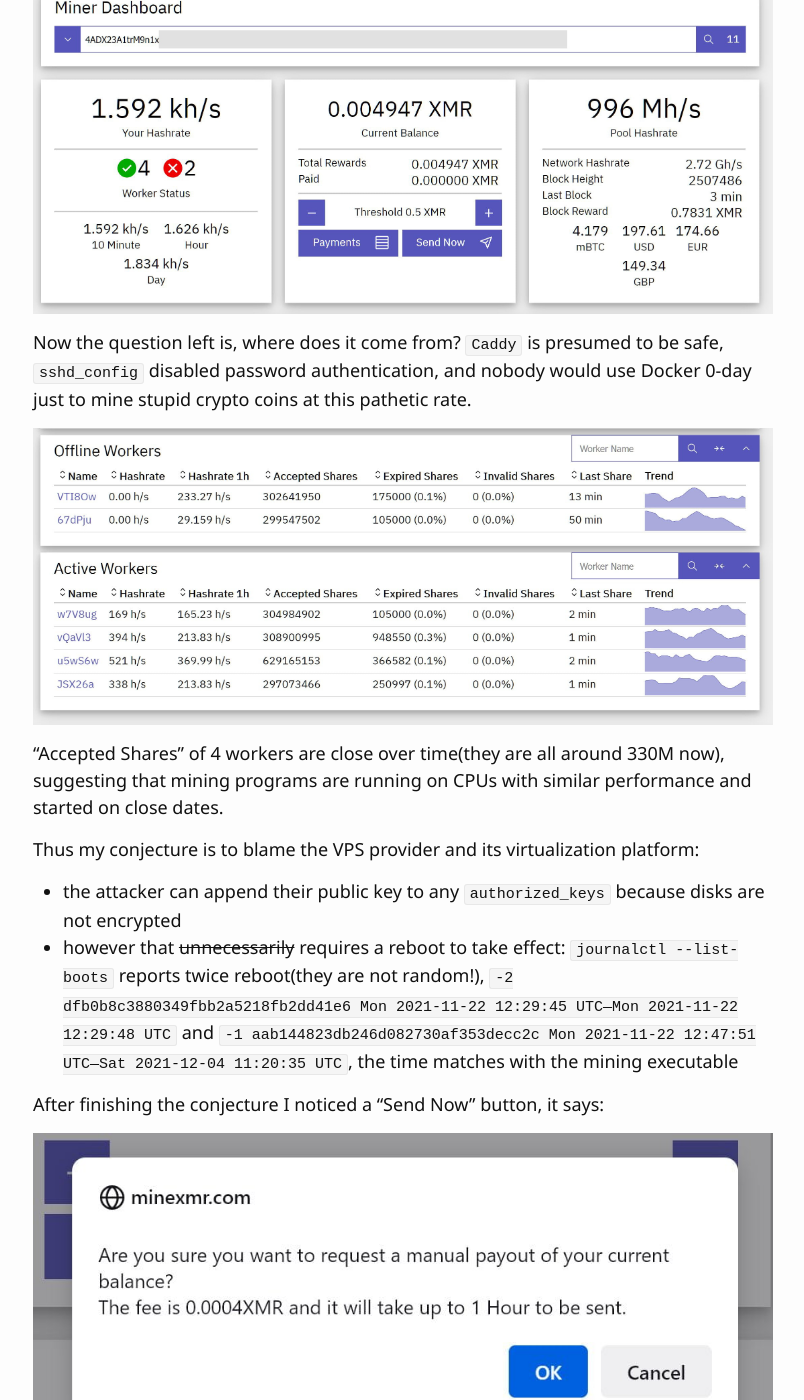
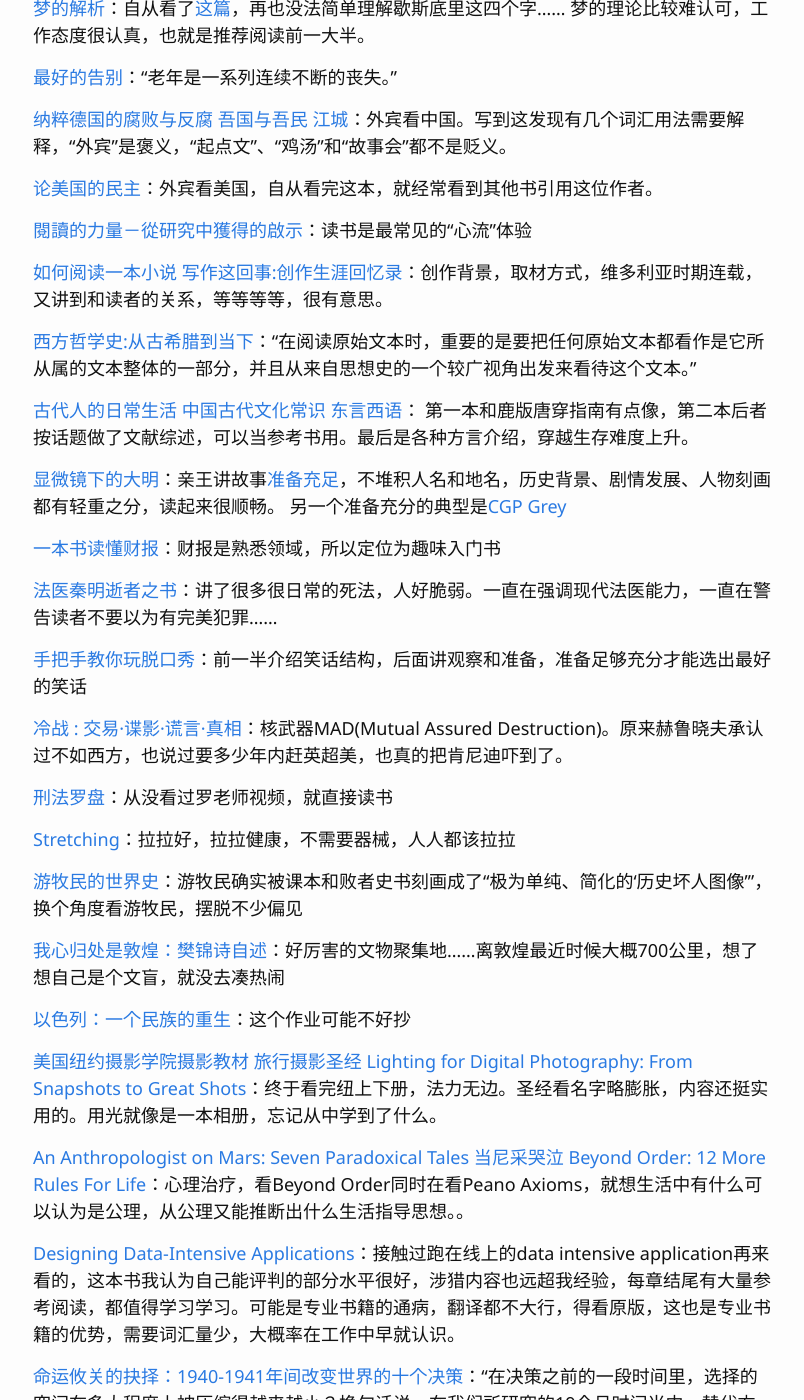
Before and after one commit to ahxxm/ahxxm.github.io, a Jekyll site: the page built from _posts/2022-01-01-2021reading.md, in a window 1280 px wide and 1400 px high, scrolled down 1654 px. Shown: the whole window, without its empty margins (237-1041 px from the left). Built offline with Jekyll 4.4.1, drawn with Linux system fonts in a browser that asks for light colours; some of the changed text lies outside the part shown.

Commit message:
2021 reading (#30)
* 2021 reading

* update footer

```diff
--- a/_includes/footer.html
+++ b/_includes/footer.html
@@ -5,7 +5,7 @@
     <div class="footer-col-wrapper">
 
       <div class="footer-col footer-col-1">
-        <p> Not very interesting.</p>
+        <p>Intentionally left blank.</p>
       </div>
 
       <div class="footer-col footer-col-2">
--- /dev/null
+++ b/_posts/2022-01-01-2021reading.md
@@ -0,0 +1,139 @@
+---
+title: 2021年读书随笔
+author: ahxxm
+layout: post
+permalink: /170.moew/
+categories:
+  - Reading
+---
+
+今年读书有点读书时读书的感觉，从数量上看。
+
+<!--more-->
+
+
+## 小说
+
+[索拉里斯星](https://www.goodreads.com/book/show/59575413)：推荐阅读，为了不影响阅读体验只好说说自己感受。我对想象力兴趣不大、甚至跳过了几段外观描写，可能是因为自己想象力欠奉，对科学设定也不愿意深究，它受作品当时科技水平制约，所以科幻读起来就像架空，和很多起点文类似，简单检查设定是否自圆其说即可，再专注设定内剧情和角色发展。
+
+[秋园](https://www.goodreads.com/book/show/54398971)：太苦了，不知该不该推荐……
+
+[如果在冬夜，一個旅人](https://www.goodreads.com/book/show/33111286)：如果在冬夜，你，一个旅人，读完了《如果在冬夜，一个旅人》。推友推荐，我看完也很推荐。本来因为《看不见的城市》对这个作者有点害怕，还好开头没有给太大压力，接下来想象力也顺利跟着作者飞，读完感觉很舒适。
+
+[Alice's Adventures in Wonderland](https://www.goodreads.com/book/show/6324090-alice-s-adventures-in-wonderland)：这本~~嗑药之作~~是[听完](https://www.youtube.com/watch?v=xQ-UhBAw6zk)的，配图配音和特效都很棒。
+
+[流浪者之歌](https://www.goodreads.com/book/show/26193968)：翻译很用心！
+
+[邦查女孩](https://www.goodreads.com/book/show/26895844) [小径分岔的花园](https://www.goodreads.com/book/show/29955900)：和作者一起进入另一个世界。
+
+[动物园](https://www.goodreads.com/book/show/55202398) [筷: 怪談競演奇物語](https://www.goodreads.com/book/show/51091438)：短篇集合，陌生题材和体裁，后者是多语言多作者接龙编写，好看。
+
+[白鹿原](https://www.goodreads.com/book/show/46143674)：“好人难活”。在很多地方都感受到了作者的分寸感，“写到这里就好，至于为什么人物会这样做，相信我们都能理解”（这句是我编的）。
+
+[棄貓：關於父親，我想說的事](https://www.goodreads.com/book/show/55360130) [人间便利店](https://www.goodreads.com/book/show/41217718)：“到了早晨，我再次变成店员，变成世界的齿轮。只有这样，才让我显得像个正常的人。”
+
+[大明王朝1566](https://www.goodreads.com/book/show/18876773-1566-2)：“硬朗的剧本风”也可以很好看，金句频出，故事设定很是恶政隐，比如开头这句，“他想要钦天监找出一个三代以来盛世无雪的例证来证明今冬无雪与人事无关。可君臣一番天象问对，周云逸的回话让嘉靖帝震怒得将手中那根和阗玉杵摔得粉碎。”
+
+[覆汉](https://www.goodreads.com/book/show/57907475-01) [绍宋](https://www.goodreads.com/book/show/55212962)：下面是几本起点文。加上秦吏、晚明，这几本穿越时常感觉作者是拿论文边角废料出来凑本书补贴家用，覆汉每章小彩蛋，绍宋起手高难设定，都很吸引人，写得也确实不错。
+
+[我师兄实在太稳健了](https://www.goodreads.com/book/show/56306678)： 皮，立意不错，结构让我想起索拉里斯星。
+
+[修真聊天群](https://www.goodreads.com/book/show/32296070-xiu-zhen-liao-tian-qun) [我有一座恐怖屋](https://www.goodreads.com/book/show/57743890-4) [九星毒奶](https://www.goodreads.com/book/show/50928293-1)： 这三本有点白，大概算爽文里比较克制的。可以明显感觉到脖子以下不让写，最近什么起点文都变成了单身闯江湖……
+
+## 散文
+
+[When Breath Becomes Air](https://www.goodreads.com/book/show/25899336-when-breath-becomes-air)：来读！
+
+[佛祖在一号线](https://www.goodreads.com/book/show/34679679)：现在看来当时挺开明的，实际上还过没多少年，怎么就更多话题变得不能有错误立场，公众人物连真情实感都不能有了。
+
+[自得其乐](https://www.goodreads.com/book/show/55349458-2018)：汪曾祺的文字、故事和意境总是能让我心平气和，哪怕是半夜饿了去读五味，也能饿得心平气和。
+
+[西西弗神话](https://www.goodreads.com/book/show/28154510)：据说局外人是加缪最好懂的书，读了这本散文集很是赞同。
+
+[Lying](https://www.goodreads.com/book/show/18869177-lying)：顾名思义小册子，在我看来刻意误导算是撒谎，不经意误导后选择不澄清也许同样算。另有维特根斯坦著名提问：“撒谎对自己有利的时候，为什么要说实话？” 和两段有意思的[脱口秀](https://www.bilibili.com/video/BV12W411C7sp?p=1)。
+
+## 有参考文献/自己就是参考文献的书
+
+[梦的解析](https://www.goodreads.com/book/show/31186147)：自从看了[这篇](https://archive.is/8O7St)，再也没法简单理解歇斯底里这四个字…… 梦的理论比较难认可，工作态度很认真，也就是推荐阅读前一大半。
+
+[最好的告别](https://www.goodreads.com/book/show/28050949)：“老年是一系列连续不断的丧失。”
+
+[纳粹德国的腐败与反腐](https://www.goodreads.com/book/show/31905432) [吾国与吾民](https://www.goodreads.com/book/show/18003034-wu-guo-yu-wu-min) [江城](https://www.goodreads.com/book/show/19144680)：外宾看中国。写到这发现有几个词汇用法需要解释，“外宾”是褒义，“起点文”、“鸡汤”和“故事会”都不是贬义。
+
+[论美国的民主](https://www.goodreads.com/book/show/19385811)：外宾看美国，自从看完这本，就经常看到其他书引用这位作者。
+
+[閱讀的力量－從研究中獲得的啟示](https://www.goodreads.com/book/show/13089155)：读书是最常见的“心流”体验
+
+[如何阅读一本小说](https://www.goodreads.com/book/show/56443151) [写作这回事:创作生涯回忆录](https://www.goodreads.com/book/show/27228998-on-writing)：创作背景，取材方式，维多利亚时期连载，又讲到和读者的关系，等等等等，很有意思。
+
+[西方哲学史:从古希腊到当下](https://www.goodreads.com/book/show/52232439)：“在阅读原始文本时，重要的是要把任何原始文本都看作是它所从属的文本整体的一部分，并且从来自思想史的一个较广视角出发来看待这个文本。”
+
+[古代人的日常生活](https://www.goodreads.com/book/show/53304945) [中国古代文化常识](https://www.goodreads.com/book/show/58171070) [东言西语](https://www.goodreads.com/book/show/53459510)： 第一本和鹿版唐穿指南有点像，第二本后者按话题做了文献综述，可以当参考书用。最后是各种方言介绍，穿越生存难度上升。
+
+[显微镜下的大明](https://www.goodreads.com/book/show/44200449)：亲王讲故事[准备充足](https://archive.is/RNPwA)，不堆积人名和地名，历史背景、剧情发展、人物刻画都有轻重之分，读起来很顺畅。   另一个准备充分的典型是[CGP Grey](https://www.youtube.com/watch?v=qEV9qoup2mQ)
+
+[一本书读懂财报](https://www.goodreads.com/book/show/23478911)：财报是熟悉领域，所以定位为趣味入门书
+
+[法医秦明逝者之书](https://www.goodreads.com/book/show/55044834)：讲了很多很日常的死法，人好脆弱。一直在强调现代法医能力，一直在警告读者不要以为有完美犯罪……
+
+[手把手教你玩脱口秀](https://www.goodreads.com/book/show/37943569)：前一半介绍笑话结构，后面讲观察和准备，准备足够充分才能选出最好的笑话
+
+[冷战 : 交易·谍影·谎言·真相](https://www.goodreads.com/book/show/50924700)：核武器MAD(Mutual Assured Destruction)。原来赫鲁晓夫承认过不如西方，也说过要多少年内赶英超美，也真的把肯尼迪吓到了。
+
+[刑法罗盘](https://www.goodreads.com/book/show/58112933)：从没看过罗老师视频，就直接读书
+
+[Stretching](https://www.goodreads.com/book/show/6715723-stretching)：拉拉好，拉拉健康，不需要器械，人人都该拉拉
+
+[游牧民的世界史](https://www.goodreads.com/book/show/53192657)：游牧民确实被课本和败者史书刻画成了“极为单纯、简化的‘历史坏人图像’”，换个角度看游牧民，摆脱不少偏见
+
+[我心归处是敦煌：樊锦诗自述](https://www.goodreads.com/book/show/51850423)：好厉害的文物聚集地……离敦煌最近时候大概700公里，想了想自己是个文盲，就没去凑热闹
+
+[以色列：一个民族的重生](https://www.goodreads.com/book/show/50727119)：这个作业可能不好抄
+
+[美国纽约摄影学院摄影教材](https://www.goodreads.com/book/show/50269238) [旅行摄影圣经](https://www.goodreads.com/book/show/33021777) [Lighting for Digital Photography: From Snapshots to Great Shots](https://www.goodreads.com/book/show/18888598-lighting-for-digital-photography)：终于看完纽上下册，法力无边。圣经看名字略膨胀，内容还挺实用的。用光就像是一本相册，忘记从中学到了什么。
+
+[An Anthropologist on Mars: Seven Paradoxical Tales](https://www.goodreads.com/book/show/64666.An_Anthropologist_on_Mars) [当尼采哭泣](https://www.goodreads.com/book/show/53414985) [Beyond Order: 12 More Rules For Life](https://www.goodreads.com/book/show/56019043-beyond-order)：心理治疗，看Beyond Order同时在看Peano Axioms，就想生活中有什么可以认为是公理，从公理又能推断出什么生活指导思想。。
+
+[Designing Data-Intensive Applications](https://www.goodreads.com/book/show/23463279-designing-data-intensive-applications)：接触过跑在线上的data intensive application再来看的，这本书我认为自己能评判的部分水平很好，涉猎内容也远超我经验，每章结尾有大量参考阅读，都值得学习学习。可能是专业书籍的通病，翻译都不大行，得看原版，这也是专业书籍的优势，需要词汇量少，大概率在工作中早就认识。
+
+[命运攸关的抉择：1940-1941年间改变世界的十个决策](https://www.goodreads.com/book/show/51188485-1940-1941)：“在决策之前的一段时间里，选择的空间在多大程度上被压缩得越来越小？换句话说，在我们所研究的19个月时间当中，替代方案是怎么变得越来越少，甚至完全消失了的？”更像是一本故事书，按决策形成所需的逻辑顺序介绍历史，没有历史书人名过多不分轻重的通病。
+
+[病者生存:疾病如何延续人类寿命](https://www.goodreads.com/book/show/51884483)：0度可乐为什么不如普通可乐，不只是因为不好喝。这书好像属于演化心理学，给我感觉是先假设现象合理，再找理论解释，最近几年看到不少，解释人为什么喜欢贴标签、为什么喜欢非黑即白，之类的。
+
+[为什么？社会生活中的理由](https://www.goodreads.com/book/show/55657215-21)：“一本有说服力的书……显然，癌症专家与其同事交谈的方式不同于与其病人交谈的方式：他在以不同的方式交谈时到底在做什么，这是蒂利的关切所在。”
+
+[人类酷刑史](https://www.goodreads.com/book/show/51503145-bbc)：配图可怕，“读者在家中切勿模仿。” draconian本人解释死刑，“穷人应该去死，而且我想不到更重的惩罚来施加到富人身上。”不只是刑具、严酷政权介绍，还有一些心理学解释。
+
+[The Foundations of Mathematics](https://www.goodreads.com/book/show/207663.The_Foundations_of_Mathematics), [Introductory Mathematics: Algebra and Analysis](https://www.goodreads.com/book/show/4643374-introductory-mathematics), [Solving Mathematical Problems: A Personal Perspective](https://www.goodreads.com/book/show/265415.Solving_Mathematical_Problems)：正儿八经数学教材，还有[一本](https://www.goodreads.com/book/show/2105282.Numbers_and_Functions)今年没能做完，有点难……
+
+## 鸡汤和故事会
+
+[岩田先生](https://www.goodreads.com/book/show/58833262)：找工作当如是啊！
+
+[调香师日记](https://www.goodreads.com/book/show/54309397) [世界咖啡地图](https://www.goodreads.com/book/show/57482927) [毒药：危险物质的历史](https://www.goodreads.com/book/show/59647987)：吃的归类，调香师有点科技加魔法，咖啡地图凑字嫌疑。毒药吃起来大约不太一样，“它无色无味，易于伪装，便于施用。 ”
+
+[人间是剧场](https://www.goodreads.com/book/show/27245884)：“你出于见地而非出于傲慢，会想要帮助这个人了解事实，这就是慈悲，也是非暴力。”还有些概念，不陷进去的话也很有意思，比如无常、无我、空性。
+
+[别想太多啦](https://www.goodreads.com/book/show/57446588-40) [刻意练习：如何从新手到大师](https://www.goodreads.com/book/show/42422536)：比较纯粹的鸡汤
+
+[特工训练手册：危急时刻如何绝处逢生](https://www.goodreads.com/book/show/57932979-86)：插画不错，其他是熟视无睹的细节，和不知实用与否的知识，比如说大部分救火车对高层无用，推荐住宿在4（不一定是4也许记忆有偏差）层及以下。
+
+[如何不喜欢一个人](https://www.goodreads.com/book/show/57809907)：本以为是治crush的，打开发现是反PUA手册，也就是可以当PUA手册用。
+
+[第二座山](https://www.goodreads.com/book/show/57465632) [拥抱可能](https://www.goodreads.com/book/show/54358832-2020) [准备](https://www.goodreads.com/book/show/56502497)
+：好像都是比尔盖茨推荐书目，和educated感觉像
+
+## 欣赏不来
+
+从Guardian借来一段disclaimer："This long read contains graphic descriptions of violence, sexual violence, and bad language, all of which you may find distressing."
+
+[受命](https://www.goodreads.com/book/show/57736665) [穆斯林的葬礼](https://www.goodreads.com/book/show/26173163)
+不大喜欢，两本书感觉类似就摆一块。后者“四海之内皆兄弟”比较震撼，但21世纪真有这样的宗教吗？两本书角色都比较无趣，如果脱离时代背景就更无趣了。
+
+[枪炮病菌与钢铁](https://www.goodreads.com/book/show/51284965)：事实堆积，写作和线索串联都不如《人类简史》，没有说人类简史很好的意思，就是简单横向对比。
+
+[每天演好一个情绪稳定的成年人](https://www.goodreads.com/book/show/52392429)：掺水鸡汤散装，本来不打算放进来，看了看上下几本口碑莫名那么好的又觉得他们确实是同一水平，可能这本还更好读更实用些。
+
+[阿拉伯的劳伦斯](https://www.goodreads.com/book/show/26043642)：人名太多，故事散乱，不知道电影拍得怎么样。枪炮病菌与钢铁起码是看完了觉得不知所云，这本看不下去。
+
+[禅与摩托车维修艺术](https://www.goodreads.com/book/show/29489570)：到底讲了什么，不是很明白为什么评价这么高，就因为程序员都不看书？
```
